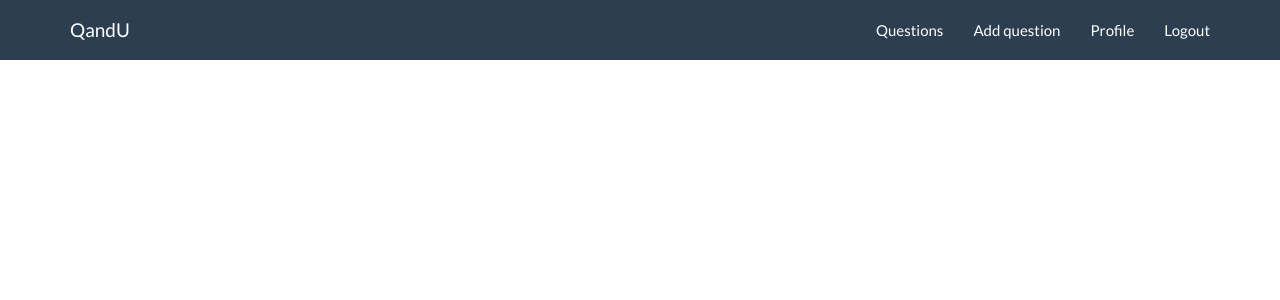
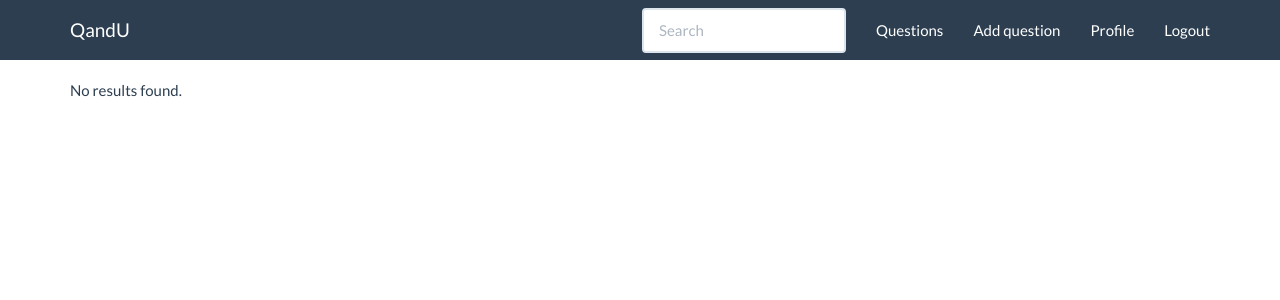
Before and after one commit to mjbowden/qandu_app, a Django app: page /question/ in a window 1280 px wide. Shown: the top 300 px of the page. Run offline with Django 3.2, Linux system fonts and the light colour scheme; the visitor is signed in with stand-in values (Sample User, id 1); some libraries are stand-ins or nearby versions.

Commit message:
Add search

```diff
--- a/qandu_app/core/urls.py
+++ b/qandu_app/core/urls.py
@@ -18,4 +18,5 @@
     url(r'^user/(?P<slug>\w+)/$', login_required(UserDetailView.as_view()), name='user_detail'),
     url(r'^user/update/(?P<slug>\w+)/$', login_required(UserUpdateView.as_view()), name='user_update'),
     url(r'^user/delete/(?P<slug>\w+)/$', login_required(UserDeleteView.as_view()), name='user_delete'),
+    url(r'^search/$', login_required(SearchQuestionListView.as_view()), name='search'),
  )
--- a/qandu_app/core/views.py
+++ b/qandu_app/core/views.py
@@ -154,3 +154,8 @@
         user.is_active = False
         user.save()
         return redirect(self.get_success_url())
+
+class SearchQuestionListView(QuestionListView):
+    def get_queryset(self):
+        incoming_query_string = self.request.GET.get('query', '')
+        return Question.objects.filter(title__icontains=incoming_query_string)
--- a/qandu_app/templates/base.html
+++ b/qandu_app/templates/base.html
@@ -24,6 +24,9 @@
             <div id="navbar" class="navbar-collapse collapse">
                 <ul class="nav navbar-nav navbar-right">
                   {% if user.is_authenticated %}
+                   <form action="{% url 'search' %}" class="navbar-form navbar-left" method="get">
+                       <input type="text" placeholder="Search" class="form-control" name="query">
+                  </form>
                   <li><a href="{% url 'question_list' %}">Questions</a></li>
                   <li><a href="{% url 'question_create' %}">Add question</a></li>
                   <li><a href="{% url 'user_detail' slug=user.username %}">Profile</a></li>
--- a/qandu_app/templates/question/question_list.html
+++ b/qandu_app/templates/question/question_list.html
@@ -12,5 +12,7 @@
     <button>+</button>
   </form>
 </div>
+{% empty %}
+<p>No results found.</p>
 {% endfor %}
 {% endblock %}
```
Also changed, not shown: 1 other file.
